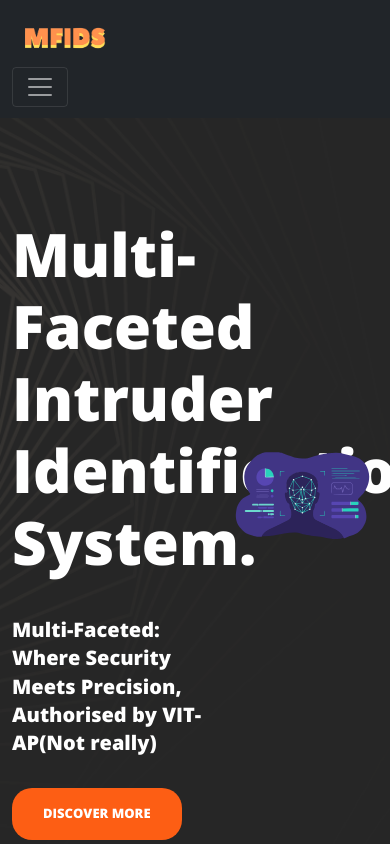
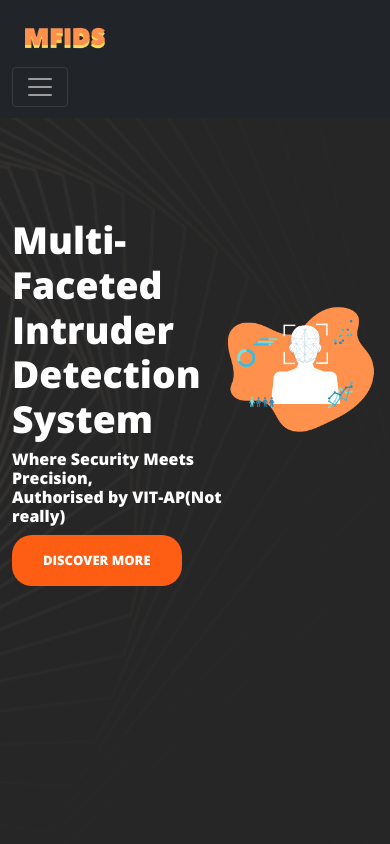
Before and after one commit to H3r-b/MFIDS, a Django app: page / in a window 390 px wide; the page is wider, and only the part inside the window is pictured. Run offline with Django 3.2, Linux system fonts and the light colour scheme.

Commit message:
responsive header text and image

```diff
--- a/authsysproject/static/users/css/main.css
+++ b/authsysproject/static/users/css/main.css
@@ -1,5 +1,5 @@
 #bg{
-    background-repeat: no-repeat;
+    background-repeat: repeat;
     background-size: cover;
     background-attachment: fixed;
   }
@@ -15,11 +15,10 @@
   #header-text{
     color: white;
     font-family: 'Open Sans', sans-serif;
-    font-size: 50px;
+    /* font-size: 50px; */
     margin-top: 100px;
   }
   #header-image{
-    margin-top: 30px;
     margin-top: 30px;
   }
   #header-paragraph{
--- a/authsysproject/users/templates/users/home.html
+++ b/authsysproject/users/templates/users/home.html
@@ -1,19 +1,36 @@
-{% extends 'users/base.html' %}
-{% load static %}
-{% block content %}
-    <link rel="stylesheet" href="{% static 'users/css/main.css' %}">
+{% extends 'users/base.html' %} {% load static %} {% block content %}
+<link rel="stylesheet" href="{% static 'users/css/main.css' %}" />
 <!-- Set the title to "Home" (or any desired title) -->
 <title>Home - MFIDS</title>
 
 <div class="container">
   <div class="row g-0">
     <div class="col-7" id="header-text">
-                  <h1 id="header-h1">Multi-Faceted <br> Intruder Identification System. </h1>
-                  <p id="header-paragraph">Multi-Faceted: Where Security Meets Precision, <br> Authorised by VIT-AP(Not really)</p>
-                  <a class="btn" style="color: white; background-color: #fd5e14;"type="submit" id="body-link-row" href="{% url 'aboutus' %}">Discover More</a>
+      <h1 class="display-3">
+        Multi-Faceted <br>
+        Intruder Detection System
+      </h1>
+      <p class="h6">
+        Where Security Meets Precision, <br>
+        Authorised by VIT-AP(Not really)
+      </p>
+      <a
+        class="btn"
+        style="color: white; background-color: #fd5e14"
+        type="submit"
+        id="body-link-row"
+        href="{% url 'aboutus' %}"
+        >Discover More</a
+      >
     </div>
 
-                <div class="col-5 d-flex flex-wrap align-items-center" id="header-image"><img src="{% static 'users/images/aifaceting.svg' %}" alt="ECS"></div>
+    <div class="col-5 d-flex flex-wrap align-items-center" id="header-image">
+      <img
+        class="img-fluid"
+        src="{% static 'users/images/ai.png' %}"
+        alt="ECS"
+      />
+    </div>
   </div>
 </div>
 {% endblock content %}
```
Lines whose indentation alone changed are shown as unchanged.
